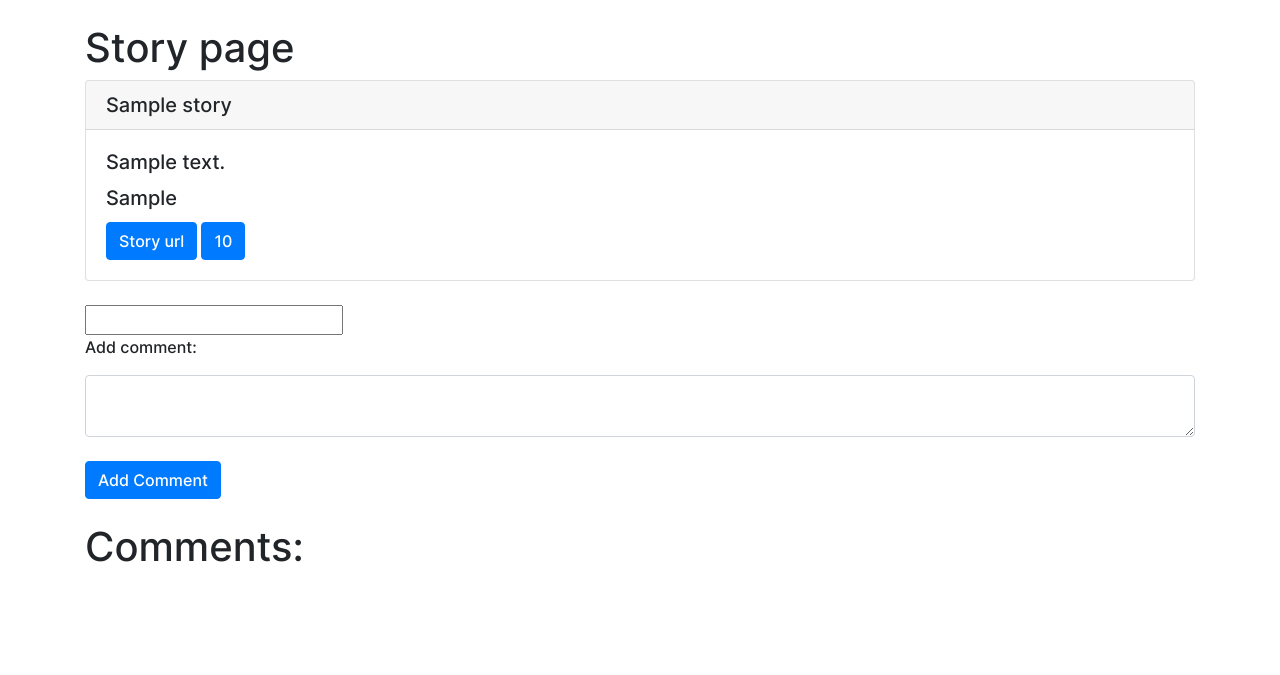
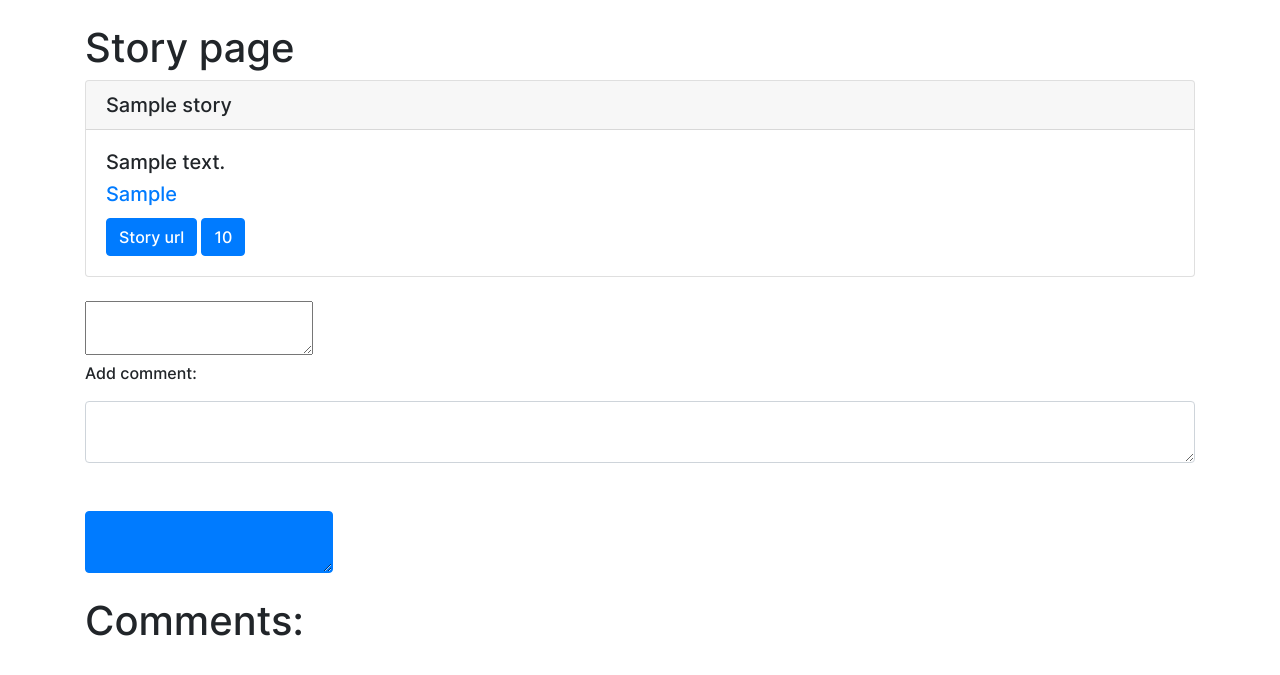
Before and after one commit to BorodaUA/flask_frontend, a Python web app: template news/templates/hn_newstory.html in a window 1280 px wide. Shown: the part 56-731 px from the top of the page. Run offline with Jinja, Linux system fonts and the light colour scheme; the template is opened without the code that fills it: most values are stand-ins (such as "Sample title", 1, 10 or a date in 2020); form fields are guessed from the names that the template uses; some libraries are stand-ins or nearby versions.

Commit message:
/hackernews/newstory/<story_id> new hn new story endpoint

```diff
--- a/news/templates/hn_newstories.html
+++ b/news/templates/hn_newstories.html
@@ -7,7 +7,7 @@
 {% for item in stories['items'] %}
 <div class="story">
     <div class="card">
-        <a class="title_url" href="#"><h5 class="card-header">{{item.title}}</h5></a>
+        <a class="title_url" href="{{ url_for('news.hackernews_new_story_page_func', story_id=item.hn_id)}}"><h5 class="card-header">{{item.title}}</h5></a>
         <div class="card-body">
             <a href="https://news.ycombinator.com/user?id={{item.by}}" target="_blank" class="hn_profile_url"><h5 class="card-title">{{item.by}}</h5></a>
             {% if item.url %}
--- a/news/templates/hn_newstory.html
+++ b/news/templates/hn_newstory.html
@@ -1,75 +1,62 @@
 {% extends "base.html" %}
+{% block head_content %}
+<script src="{{ url_for('news.static', filename='js/comment.js') }}"></script>
+{% endblock %}
 {% block content %}
 <div id="container" class="container">
 <br>
-<h1>Story page</h1>
-<div id="story {{story.hn_id}}" data-story_id="{{ story.hn_id }}">
+<h1 class="blognews_story" >Story page</h1>
+<!-- Story  -->
+<div class="story">
   <div class="card">
-    <a class="title_url" href="#"><h5 class="card-header" id="story_title {{story.hn_id}}">{{story.title}}</h5></a>
+      <a class="title_url" target="_blank" href="https://news.ycombinator.com/item?id={{story.hn_id}}"><h5 class="card-header">{{story.title}}</h5></a>
       <div class="card-body">
           {% if story.text %}
-      <h5 class="card-title" id="story_text {{story.hn_id}}">{{story.text}}</h5>
-      {% endif %}
-      <h5 class="card-title" id="story_by {{story.hn_id}}">{{story.by}}</h5>
-      <a href="{{story.url}}" class="btn btn-primary" id="story_url {{story.hn_id}}">Story url</a>
-      <a href="#" class="btn btn-primary" id="story_score {{story.hn_id}}">{{story.score}}</a>
+            <h5 id="story_text">{{story.text|safe}}</h5>
+          {% endif  %}
+          <a href="https://news.ycombinator.com/user?id={{story.by}}" target="_blank" class="hn_profile_url"><h5 class="card-title">{{story.by}}</h5></a>
+          {% if story.url %}
+            <a href="{{story.url}}" target="_blank" class="btn btn-primary">Story url</a>
+          {% else %}
+            <a href="https://news.ycombinator.com/item?id={{story.hn_id}}" target="_blank" class="btn btn-primary">Story url</a>
+          {% endif  %}
+          <a href="#" class="btn btn-primary">{{story.score}}</a>
       </div>
     </div>
-{% if user_uuid == story.by and user_origin == story.origin %}
+</div>
+<!-- Add comment form -->
+{% if user_uuid %}
 <br>
-<div id="edit_story_btn {{story.hn_id}}">
-  <button id="edit_story_btn" data-edit_story_btn="{{story.hn_id}}" onclick="editStoryBtn();" class="btn btn-primary">Edit</button>
-</div>
-{% endif %}
-</div>
-{% if user_uuid == story.by and user_origin == story.origin %}
-<div id="edit_story_form {{ story.hn_id }}">
-  <form class="story_form" method="post" action="{{ url_for('news.story_page_func', story_id=story.hn_id)}}">
-    {{ edit_story_form.csrf_token }}
-    {{ edit_story_form.method_type }}
-    <p>Story Title:</p>
-    {{ edit_story_form.story_title(class_="form-control") }}
+<div id="add_comment_form_container">
+<form class="add_comment_form" method="post" action="{{ url_for('news.hackernews_new_story_page_func', story_id=story.hn_id)}}">
+  {{ add_comment_form.csrf_token }}
+  {{ add_comment_form.add_comment_form_method_type(id="add_comment_form_method_type") }}
+  <p>Add comment:</p>
+  {{ add_comment_form.comment_text(class_="form-control") }}
   <br>
-    <p>Story Url:</p>
-    {{ edit_story_form.story_url(class_="form-control") }}
-    <br>
-    <p>Story Text:</p>
-    {{ edit_story_form.story_text(class_="form-control") }}
-    <br>
-    {% for key, value in edit_story_form.errors.items() %}
+      {% for key, value in add_comment_form.errors.items() %}
           {% for error_message in value %}
               <li>{{ error_message }}</li>
           {% endfor %}
       {% endfor %}
   <br>
-    <input class="btn btn-primary" type="submit" value="Edit story">
-    <button id="delete_story_btn" data-delete_story_btn="{{ story.hn_id }}" onclick="deleteStoryBtn();" class="btn btn-danger">Delete story</button>
-    <button type="button" id="cancel_story_btn {{ story.hn_id }}" data-cancel_story_btn="{{story.hn_id}}" onclick="cancelStoryBtn();" class="btn btn-danger">Cancel</button>
-  </form>
-</div>
-{% endif %}
-{% if username %}
-<br>
-<div id="add_comment_form">
-<form class="comment_form" method="post" action="{{ url_for('news.story_page_func', story_id=story.hn_id)}}">
-  {{ form.csrf_token }}
-  {{ form.method_type }}
-  <p>Add comment:</p>
-  {{ form.comment_text(class_="form-control") }}
-  <br>
-  <input class="btn btn-primary" type="submit" value="Add Comment">
+  {{ add_comment_form.add_comment_submit(class_="btn btn-primary") }}
 </form>
 </div>
 <br>
 {% endif %}
+<!-- Comments -->
 <h1>Comments:</h1>
 <div id="comments">
-<!-- my_blog comments -->
-{% for comment in story.comments%}
-{% if comment.origin == "my_blog" %}
+{% for comment, edit_comment_form in zip(story.comments, edit_comments_forms) %}
+<!-- Comment -->
 <div id="comment {{comment.id}}">
   <div class="card">
-      <a class="title_url" href="{{ url_for('users.user_profile_page_func', username=comment.origin) }}"><h5 id="{{comment.origin}}" class="card-header">{{comment.by}}</h5></a>
+    {% if comment.hn_id %}
+      <a class="comment_by_link {{ comment.id }}" target="_blank" href="https://news.ycombinator.com/user?id={{comment.by}}"><h5 id="comment_by {{comment.id}}" class="card-header">{{comment.by}}</h5></a>
+    {% else %}
+      <a class="comment_by_link {{ comment.id }}" href="{{ url_for('users.user_profile_page_func', username=comment.by) }}"><h5 id="comment_by {{comment.id}}" class="card-header">{{comment.by}}</h5></a>
+    {% endif %}
       <div class="card-body">
         <h5 id="comment_text {{ comment.id }}" class="card-title">{{comment.text|safe}}</h5>
       </div>
@@ -78,55 +65,29 @@
   <button id="edit_comment_btn" onclick="editCommentBtn();" data-edit_comment_btn="{{comment.id}}" class="btn btn-primary">Edit</button>
   {% endif %}
 </div>
+<!-- Comment form -->
 {% if username == comment.by %}
-<div id="edit_comment_form {{ comment.id }}">
-  <form class="comment_form" method="post" action="{{ url_for('news.story_page_func', story_id=story.hn_id)}}">
-    {{ form.csrf_token }}
-    {{ form.method_type(id="method_type {}".format(comment.id)) }}
-    {{ form.comment_id(id="comment_id {}".format(comment.id)) }}
+<div id="edit_comment_form_container {{ comment.id }}">
+  <form name="ecf {{ comment.id }}" id="edit_comment_form {{ comment.id }}" method="post" action="{{ url_for('news.hackernews_new_story_page_func', story_id=story.hn_id)}}">
+    {{ edit_comment_form.csrf_token }}
+    {{ edit_comment_form.edit_comment_form_method_type(id="method_type {}".format(comment.id)) }}
+
     <p>Edit comment:</p>
-    {{ form.comment_text(class_="form-control",id="comment_textarea {}".format(comment.id)) }}
+    {{ edit_comment_form.comment_text(class_="form-control",id="comment_textarea {}".format(comment.id)) }}
     <br>
-    <input class="btn btn-primary" type="submit" value="Edit Comment">
-    <button id="delete_comment_btn {{ comment.id }}" data-delete_comment_btn="{{ comment.id }}" onclick="deleteCommentBtn();" class="btn btn-danger">Delete</button>
+        {% for key, value in edit_comment_form.errors.items() %}
+            {% for error_message in value %}
+                <li id="edit_comment_form_error" comment_id="{{ comment.id }}">{{ error_message }}</li>
+            {% endfor %}
+        {% endfor %}
+    <br>
+    {{ edit_comment_form.edit_comment_submit(class_="btn btn-primary", id="edit_comment_submit {}".format(comment.id)) }}
+    <button type="button" id="delete_comment_btn {{ comment.id }}" data-delete_comment_btn="{{ comment.id }}" onclick="deleteCommentBtn();" class="btn btn-danger">Delete</button>
     <button type="button" id="cancel_btn {{ comment.id }}" data-cancel_comment_btn="{{comment.id}}" onclick="cancelCommentBtn();" class="btn btn-danger">Cancel</button>
   </form>
 </div>
 {% endif %}
 <br>
-{% endif %}
-{% endfor %}
-<!-- hacker_news comments -->
-{% for comment in story.comments%}
-{% if comment.origin == "hacker_news" %}
-<div id="comment {{comment.hn_id}}">
-  <div class="card">
-      <a class="title_url" href="{{ url_for('users.user_profile_page_func', username=comment.origin) }}"><h5 id="{{comment.origin}}" class="card-header">{{comment.by}}</h5></a>
-      <div class="card-body">
-        <h5 id="comment_text {{ comment.hn_id }}" class="card-title">{{comment.text|safe}}</h5>
-      </div>
-  </div>
-  {% if user_uuid == comment.by and user_origin == comment.origin %}
-  <button id="edit_comment_btn" onclick="editCommentBtn();" data-edit_comment_btn="{{comment.hn_id}}" class="btn btn-primary">Edit</button>
-  {% endif %}
-</div>
-{% if user_uuid == comment.by %}
-<div id="edit_comment_form {{ comment.hn_id }}">
-  <form class="comment_form" method="post" action="{{ url_for('news.story_page_func', story_id=story.hn_id)}}">
-    {{ form.csrf_token }}
-    {{ form.method_type(id="method_type {}".format(comment.hn_id)) }}
-    {{ form.comment_id(id="comment_id {}".format(comment.hn_id)) }}
-    <p>Edit comment:</p>
-    {{ form.comment_text(class_="form-control",id="comment_textarea {}".format(comment.hn_id)) }}
-    <br>
-    <input class="btn btn-primary" type="submit" value="Edit Comment">
-    <button id="delete_comment_btn {{ comment.hn_id }}" data-delete_comment_btn="{{ comment.hn_id }}" onclick="deleteCommentBtn();" class="btn btn-danger">Delete</button>
-    <button type="button" id="cancel_btn {{ comment.hn_id }}" data-cancel_comment_btn="{{comment.hn_id}}" onclick="cancelCommentBtn();" class="btn btn-danger">Cancel</button>
-  </form>
-</div>
-{% endif %}
-<br>
-{% endif %}
 {% endfor %}
 </div>
 </div>
```
Also changed, not shown: news/bp.py (+8 -0 lines), news/views/hackernews_new_story.py (added, +163 -0 lines). Lines whose indentation alone changed are shown as unchanged.
